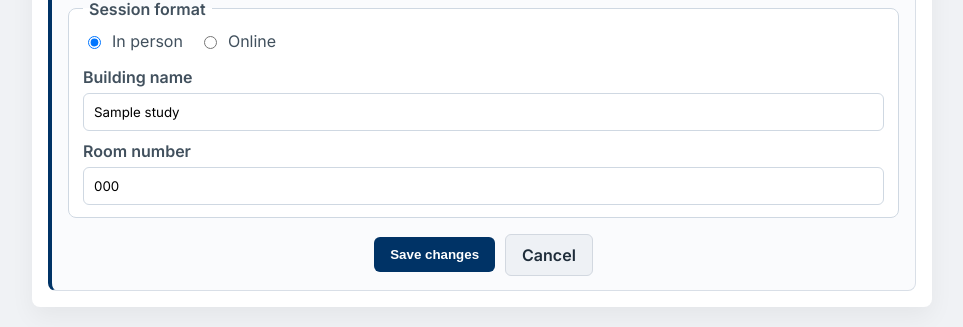
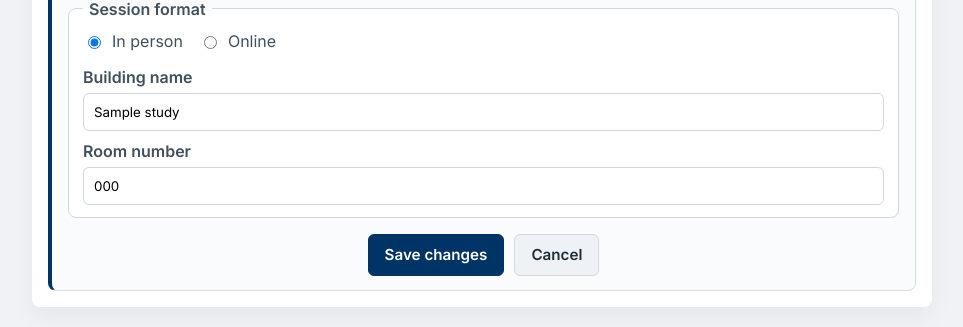
Before and after one commit to katpomp/ResearchParticipationDatabaseSystem, a PHP site: page /edit_study.php?studyID=1 in a window 1280 px wide. Shown: the part 760-1087 px from the top of the page, without its empty margins (158-1121 px from the left). Run offline with PHP 8.4, Linux system fonts and the light colour scheme; the visitor is signed in with stand-in values (Sample User, id 1); tables that the repository leaves empty hold one stand-in row (values such as "Sample post").

Commit message:
Button change

```diff
--- a/backend/edit_study.php
+++ b/backend/edit_study.php
@@ -158,11 +158,31 @@ header { background:linear-gradient(90deg, #002b55 0%, var(--cnu-blue) 100%); pa
 label { display:block; margin-top:10px; margin-bottom:6px; font-weight:600; color:#41505d; }
 input[type="text"], input[type="date"], textarea, select { width:100%; border:1px solid #cfd8e2; border-radius:6px; padding:10px; font-family:'Inter',sans-serif; box-sizing:border-box; }
 textarea { min-height:110px; resize:vertical; }
-.button-row { text-align:center; margin-top:16px; display:flex; flex-wrap:wrap; gap:10px; justify-content:center; align-items:center; }
-input[type="submit"] { padding:10px 16px; background:var(--cnu-blue); color:white; border:none; border-radius:6px; cursor:pointer; font-weight:600; }
-input[type="submit"]:hover { background:#002244; }
-.cancel-link { display:inline-block; padding:10px 16px; background:#eef1f5; color:#1f2d3a; border:1px solid #d2d8e0; border-radius:6px; text-decoration:none; font-weight:600; }
-.cancel-link:hover { background:#e5e9ef; }
+.button-row { text-align:center; margin-top:16px; display:flex; flex-wrap:wrap; gap:10px; justify-content:center; align-items:stretch; }
+.button-row input[type="submit"],
+.button-row .cancel-link {
+    box-sizing:border-box;
+    display:inline-flex;
+    align-items:center;
+    justify-content:center;
+    min-height:42px;
+    padding:10px 16px;
+    border-radius:6px;
+    font-family:'Inter',sans-serif;
+    font-size:0.95rem;
+    font-weight:600;
+    line-height:1.25;
+    cursor:pointer;
+    text-decoration:none;
+}
+.button-row input[type="submit"] {
+    background:var(--cnu-blue);
+    color:white;
+    border:1px solid var(--cnu-blue);
+}
+.button-row input[type="submit"]:hover { background:#002244; border-color:#002244; }
+.button-row .cancel-link { background:#eef1f5; color:#1f2d3a; border:1px solid #d2d8e0; }
+.button-row .cancel-link:hover { background:#e5e9ef; }
 .message { padding:10px; border-radius:6px; margin-bottom:12px; }
 .ok { background:#dff0d8; color:#3c763d; }
 .err { background:#f8d7da; color:#842029; }
```
